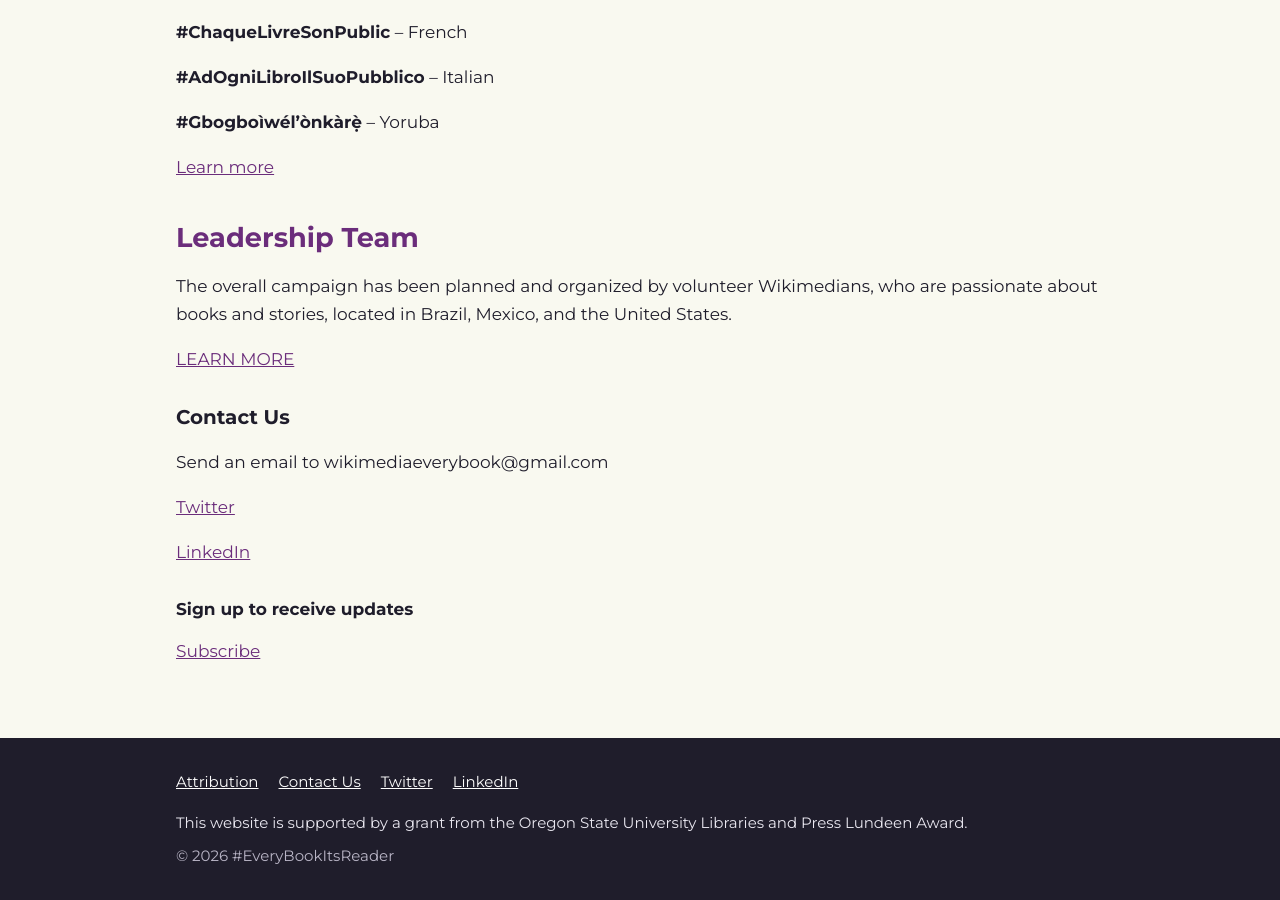
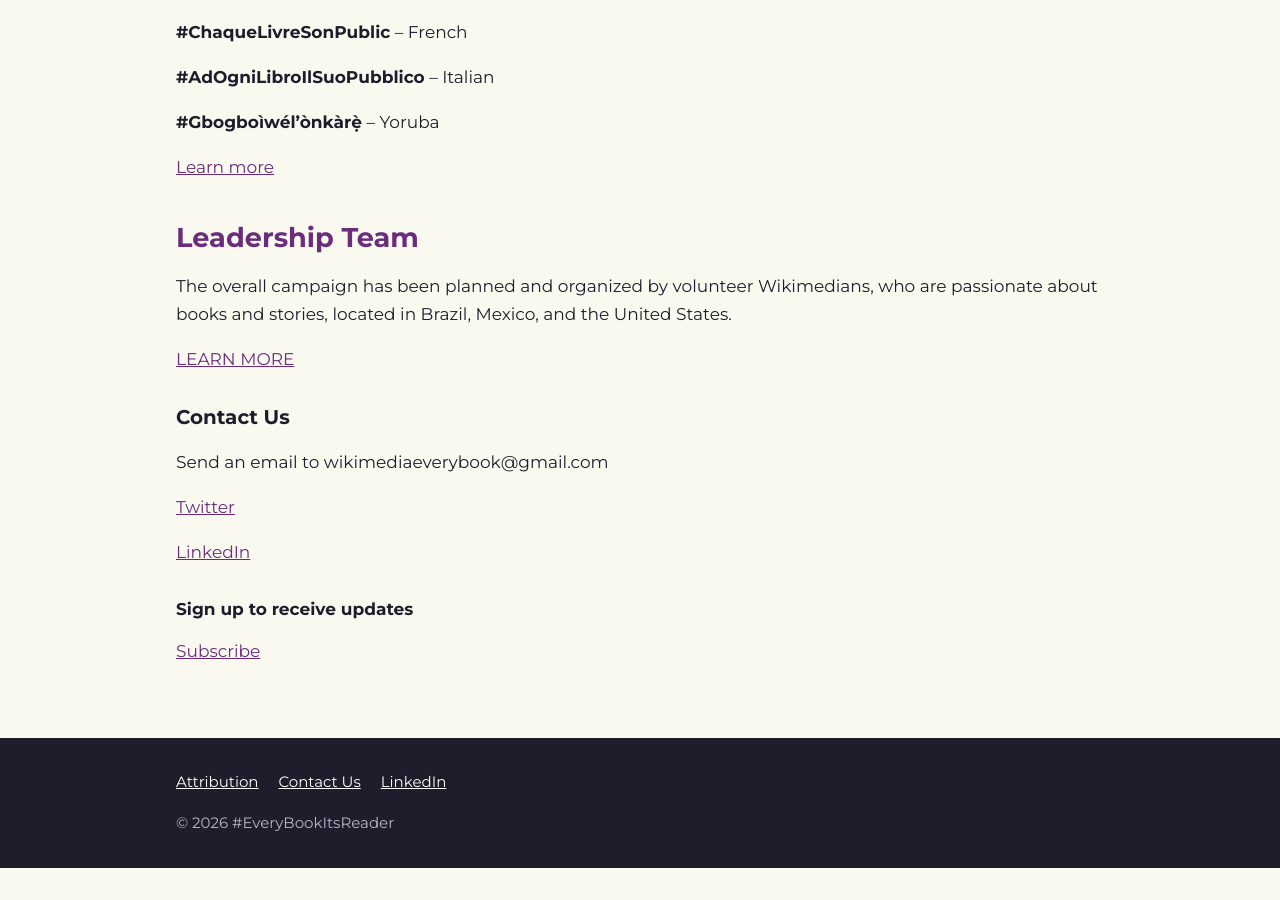
Before and after one commit to ELEMBridges/everybookitsreader, a Jekyll site: the page built from pages/en/index.md, in a window 1280 px wide and 900 px high, scrolled down 2144 px. Built offline with Jekyll 4.4.1, drawn with Linux system fonts in a browser that asks for light colours; after the commit the page ends 3012 px from its top, so only the background shows below that.

Commit message:
Update site.yml

```diff
--- a/_data/site.yml
+++ b/_data/site.yml
@@ -16,7 +16,6 @@ en:
   footer_links:
     - { label: Attribution, url: /attribution/ }
     - { label: Contact Us, url: /contact-us/ }
-  grant: "This website is supported by a grant from the Oregon State University Libraries and Press Lundeen Award."
 pt:
   name: "#CadaLivroSeuPúblico"
   logo: /assets/uploads/2025/02/Versao_horizontal_cor_POR_png_2024-1.png
@@ -33,7 +32,5 @@ pt:
   footer_links:
     - { label: Licença, url: /pt/attribution/ }
     - { label: Contato, url: /pt/contact-us/ }
-  grant: "Este site é apoiado por um financiamento da Oregon State University Libraries and Press Lundeen Award."
 social:
-  - { label: Twitter, url: "https://twitter.com/Every_Bk" }
   - { label: LinkedIn, url: "https://www.linkedin.com/company/everybk/" }
```
